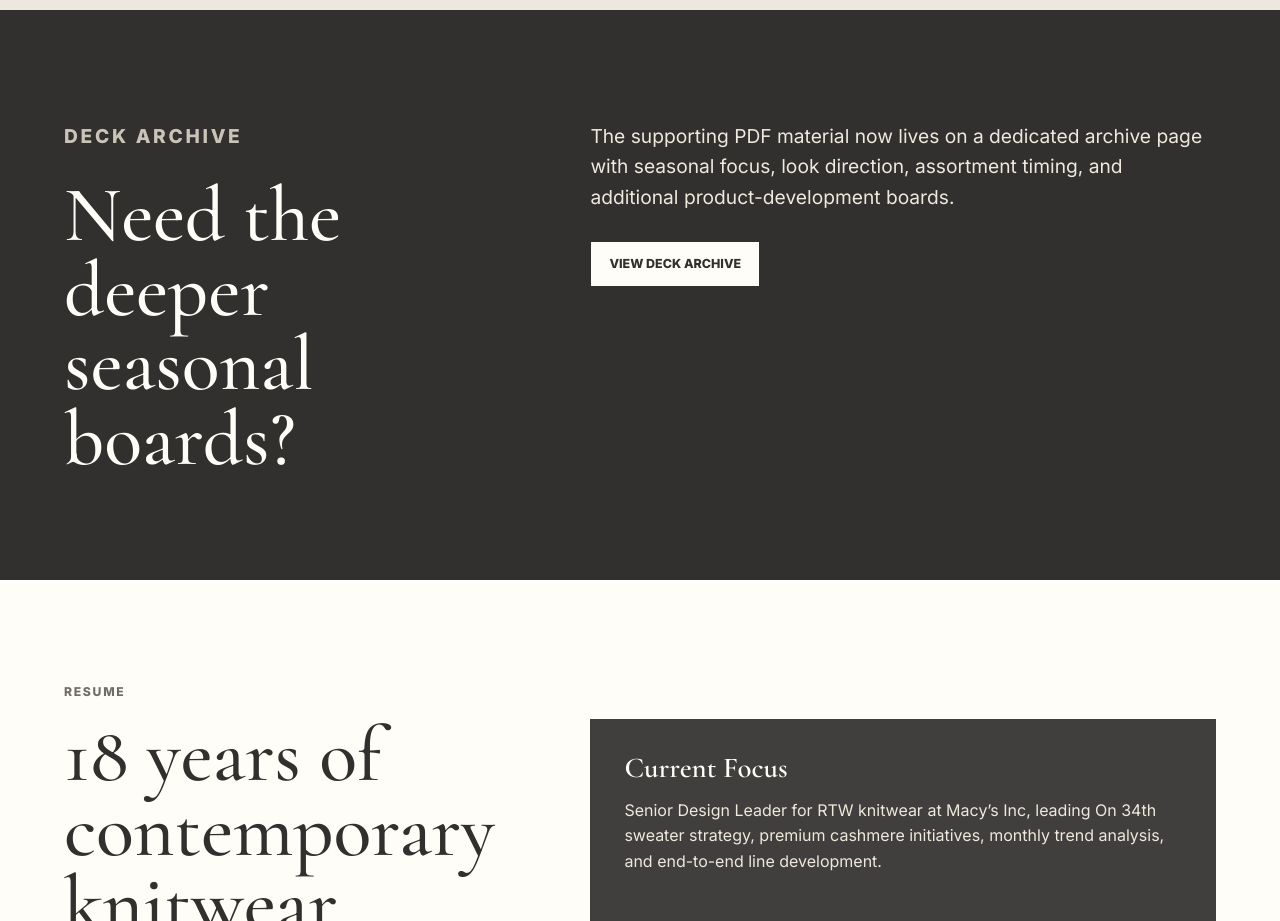
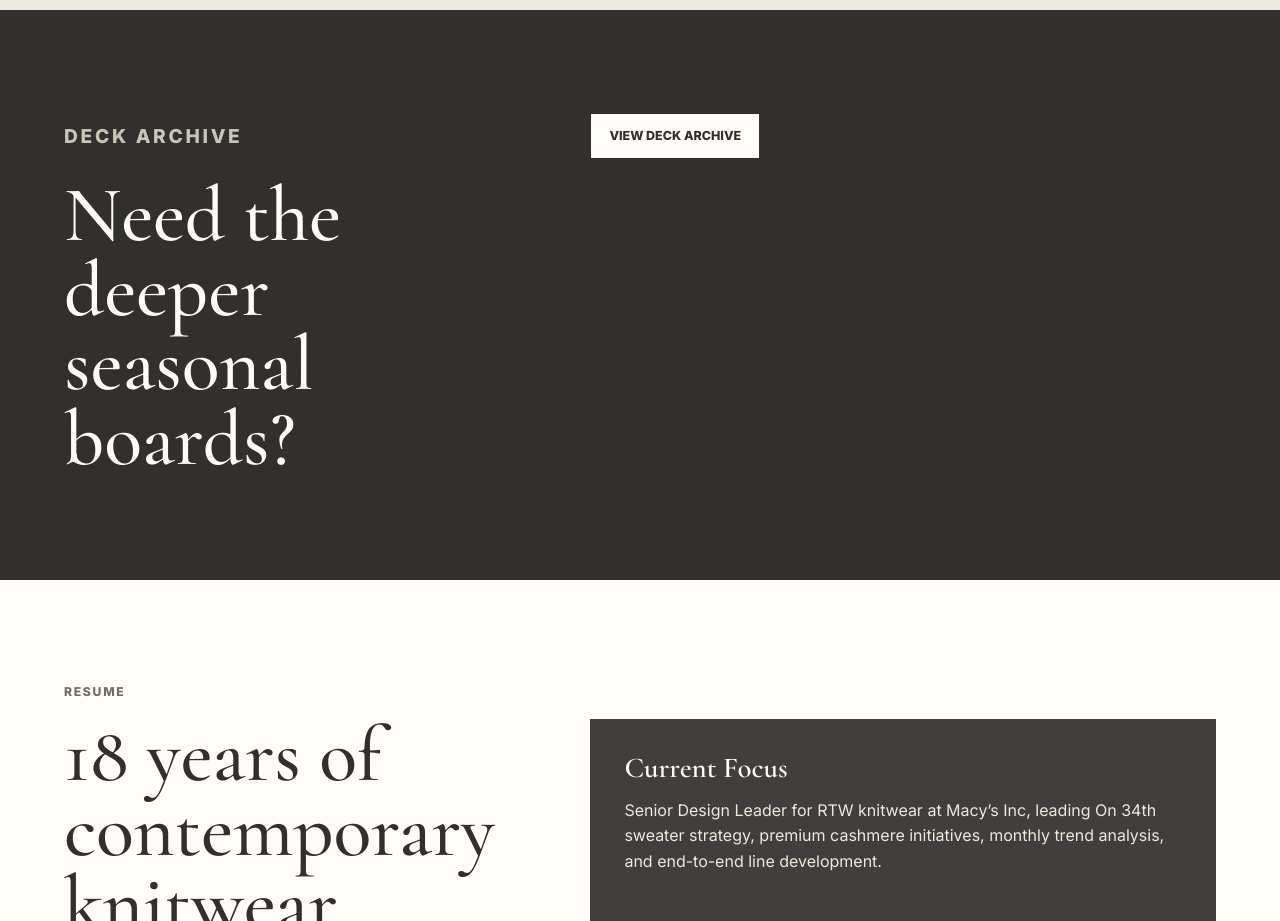
Before and after one commit to dbist/marina-portfolio, a website: page index.html in a window 1280 px wide. Shown: the part 9800-10721 px from the top of the page. Drawn offline with nearby package versions, Linux system fonts and the light colour scheme.

Commit message:
Remove deck CTA explanatory copy

```diff
--- a/index.html
+++ b/index.html
@@ -373,10 +373,6 @@
             <h2>Need the deeper seasonal boards?</h2>
           </div>
           <div>
-            <p>
-              The supporting PDF material now lives on a dedicated archive page with seasonal focus, look direction,
-              assortment timing, and additional product-development boards.
-            </p>
             <a class="button button-primary" href="deck.html">View Deck Archive</a>
           </div>
         </div>
```
